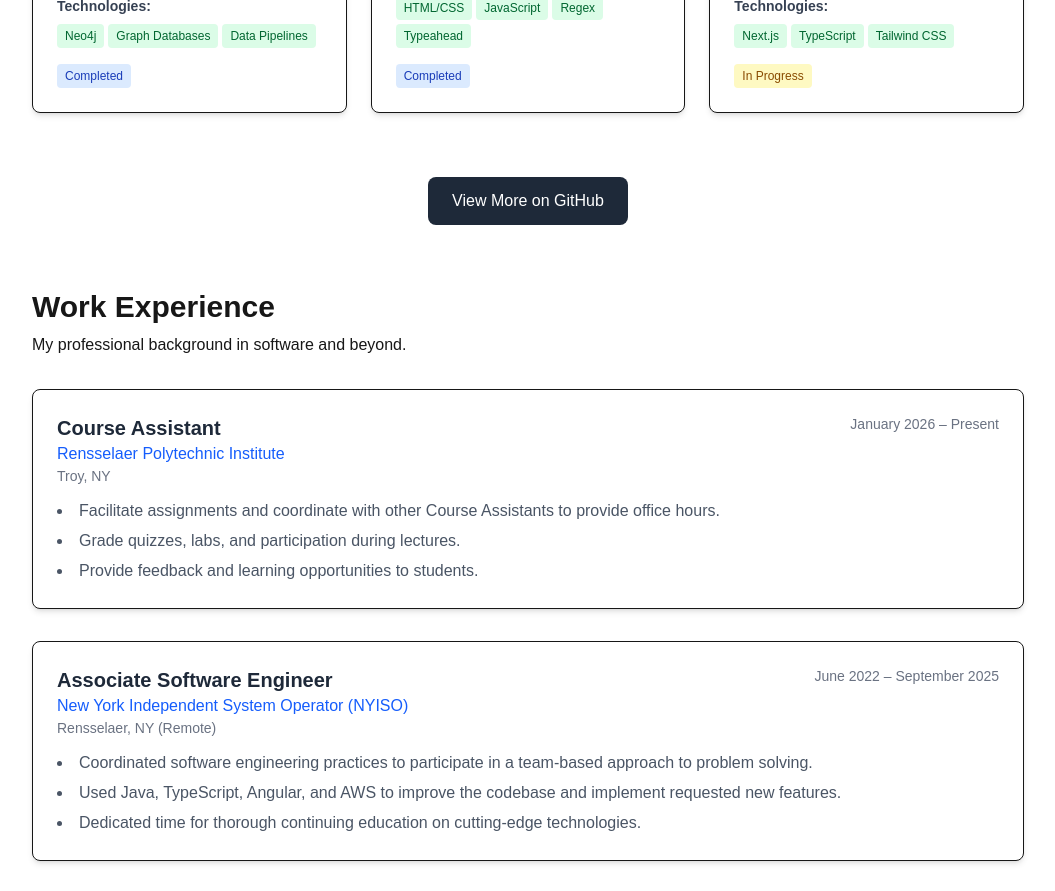
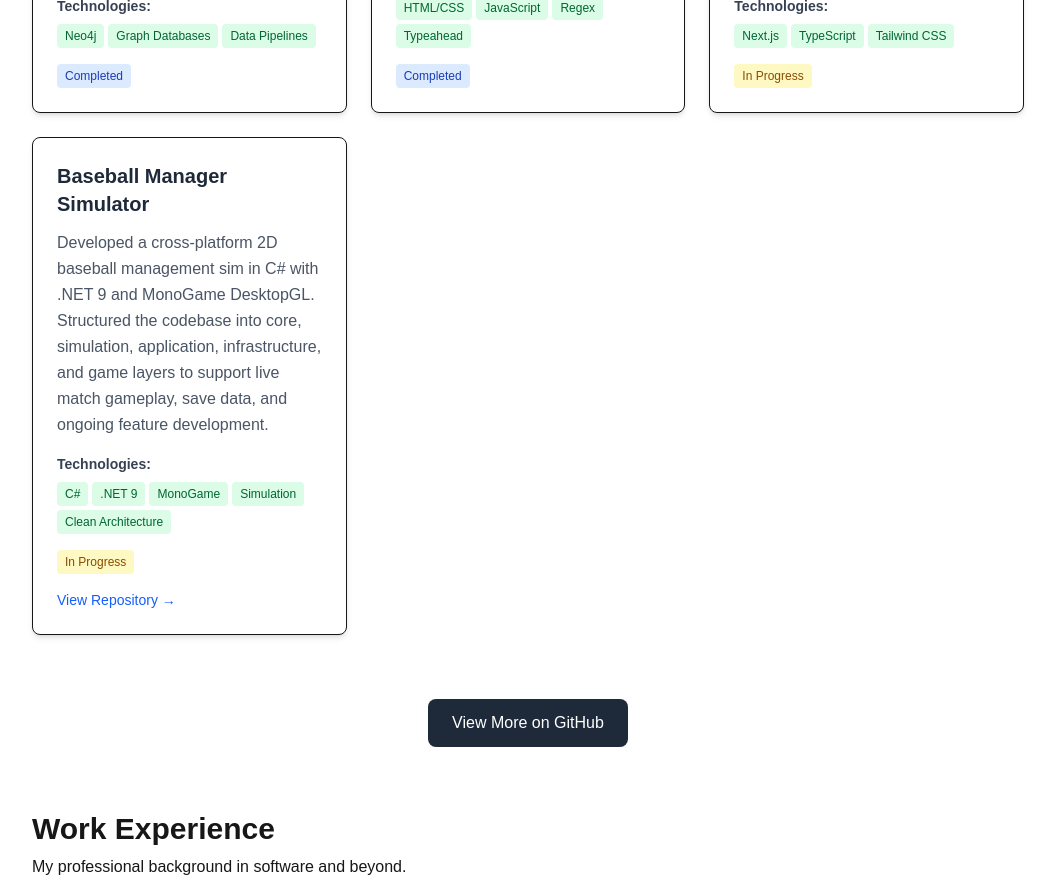
Before and after one commit to baileyfcross/baileyfcross-ui, a Next.js app: page /projects in a window 1280 px wide. Shown: the part 600-1491 px from the top of the page, without its empty margins (112-1167 px from the left). Built offline with nearby package versions, Linux system fonts and the light colour scheme.

Commit message:
Added page about baseball manager simulator

```diff
--- a/src/app/projects/page.tsx
+++ b/src/app/projects/page.tsx
@@ -22,6 +22,15 @@ const projects = [
       "A modern personal portfolio website built with Next.js, TypeScript, and Tailwind CSS. Deployed on a self-hosted Ubuntu/Debian home server.",
     technologies: ["Next.js", "TypeScript", "Tailwind CSS"],
     status: "In Progress",
+  },
+  {
+    id: 4,
+    title: "Baseball Manager Simulator",
+    description:
+      "Developed a cross-platform 2D baseball management sim in C# with .NET 9 and MonoGame DesktopGL. Structured the codebase into core, simulation, application, infrastructure, and game layers to support live match gameplay, save data, and ongoing feature development.",
+    technologies: ["C#", ".NET 9", "MonoGame", "Simulation", "Clean Architecture"],
+    status: "In Progress",
+    link: "https://github.com/baileyfcross/baseball-manager",
   },
 ];
 
@@ -84,11 +93,9 @@ export default function Projects() {
       <p className="text-white-500 mb-8">A selection of work I&apos;ve built and contributed to.</p>
 
       <div className="grid gap-6 md:grid-cols-2 lg:grid-cols-3 mb-16">
-        {projects.map((project) => (
-          <div
-            key={project.id}
-            className="bg-white rounded-lg shadow-md p-6 border hover:shadow-lg transition-shadow flex flex-col"
-          >
+        {projects.map((project) => {
+          const cardContent = (
+            <>
               <h3 className="text-xl font-semibold text-gray-800 mb-3">{project.title}</h3>
               <p className="text-gray-600 mb-4 leading-relaxed flex-grow">{project.description}</p>
 
@@ -112,8 +119,30 @@ export default function Projects() {
               >
                 {project.status}
               </span>
+
+              {project.link && <span className="mt-4 text-sm font-medium text-blue-600">View Repository →</span>}
+            </>
+          );
+
+          return project.link ? (
+            <a
+              key={project.id}
+              href={project.link}
+              target="_blank"
+              rel="noopener noreferrer"
+              className="bg-white rounded-lg shadow-md p-6 border hover:shadow-lg hover:-translate-y-1 transition-all flex flex-col"
+            >
+              {cardContent}
+            </a>
+          ) : (
+            <div
+              key={project.id}
+              className="bg-white rounded-lg shadow-md p-6 border hover:shadow-lg transition-shadow flex flex-col"
+            >
+              {cardContent}
             </div>
-        ))}
+          );
+        })}
       </div>
 
       <div className="mb-6 text-center">
```
Lines whose indentation alone changed are shown as unchanged.
